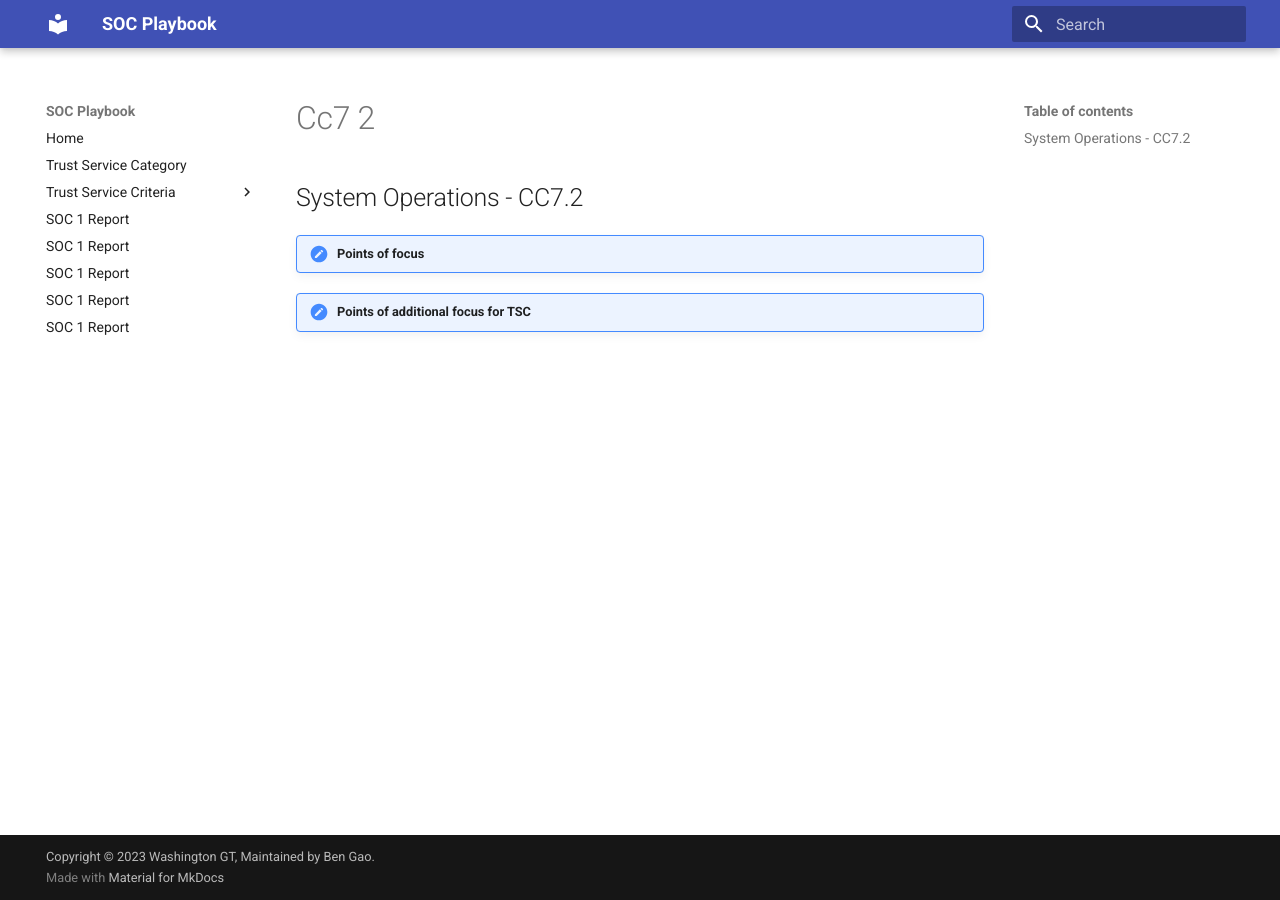
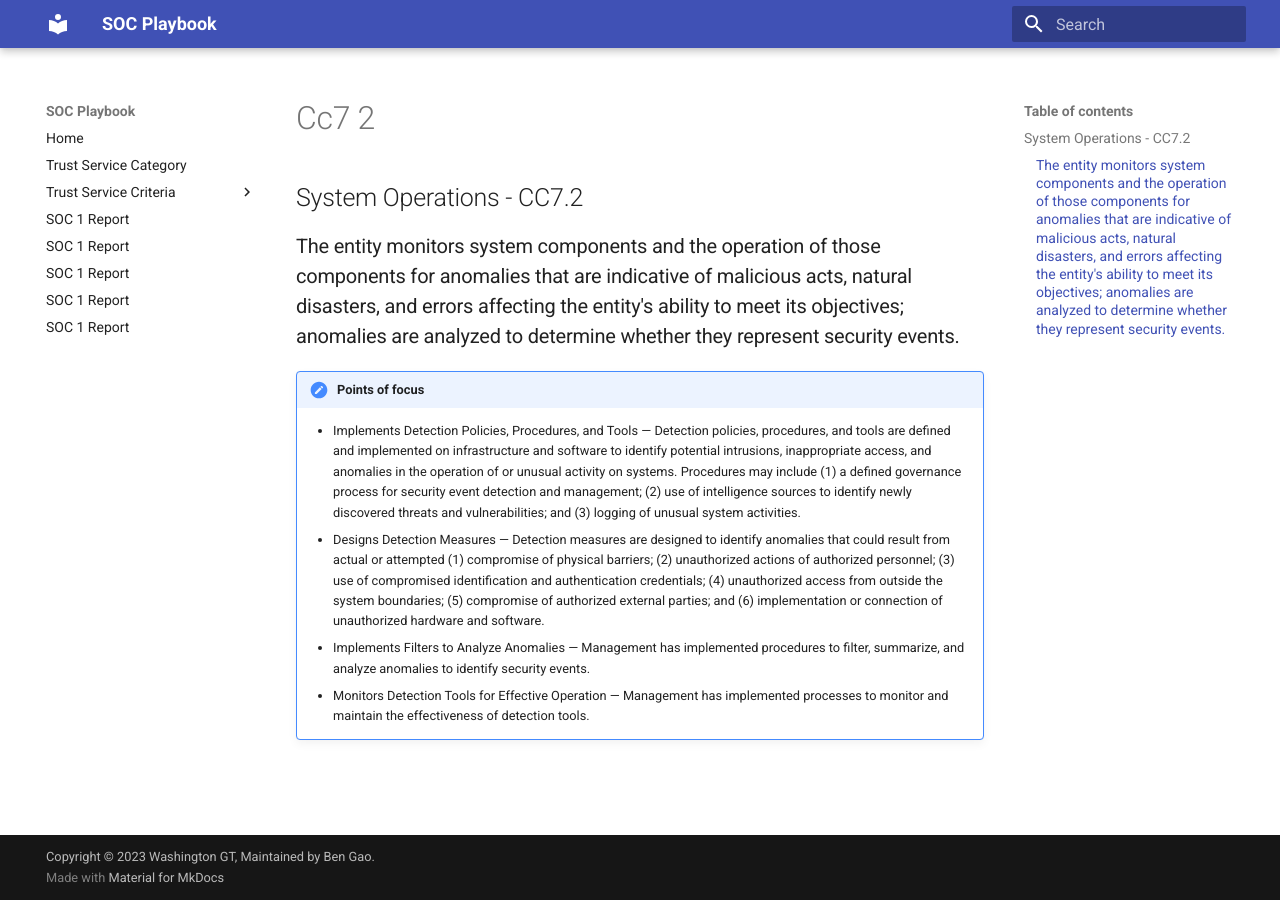
Before and after one commit to WashingtonGT/soc-playbook, an MkDocs documentation site: the page built from docs/tsc/cc7-2.md, in a window 1280 px wide. Built offline with MkDocs 1.6.1 and Material for MkDocs 9.7.7, drawn with Linux system fonts in a browser that asks for light colours.

Commit message:
Update cc7-2.md

```diff
--- a/docs/tsc/cc7-2.md
+++ b/docs/tsc/cc7-2.md
@@ -1,8 +1,10 @@
 ## System Operations - CC7.2
 
-###
+### The entity monitors system components and the operation of those components for anomalies that are indicative of malicious acts, natural disasters, and errors affecting the entity's ability to meet its objectives; anomalies are analyzed to determine whether they represent security events.
 
 !!! note "Points of focus"
 
-
-!!! note "Points of additional focus for TSC"
+    * Implements Detection Policies, Procedures, and Tools — Detection policies, procedures, and tools are defined and implemented on infrastructure and software to identify potential intrusions, inappropriate access, and anomalies in the operation of or unusual activity on systems. Procedures may include (1) a defined governance process for security event detection and management; (2) use of intelligence sources to identify newly discovered threats and vulnerabilities; and (3) logging of unusual system activities.
+    * Designs Detection Measures — Detection measures are designed to identify anomalies that could result from actual or attempted (1) compromise of physical barriers; (2) unauthorized actions of authorized personnel; (3) use of compromised identification and authentication credentials; (4) unauthorized access from outside the system boundaries; (5) compromise of authorized external parties; and (6) implementation or connection of unauthorized hardware and software.
+    * Implements Filters to Analyze Anomalies — Management has implemented procedures to filter, summarize, and analyze anomalies to identify security events.
+    * Monitors Detection Tools for Effective Operation — Management has implemented processes to monitor and maintain the effectiveness of detection tools.
```
